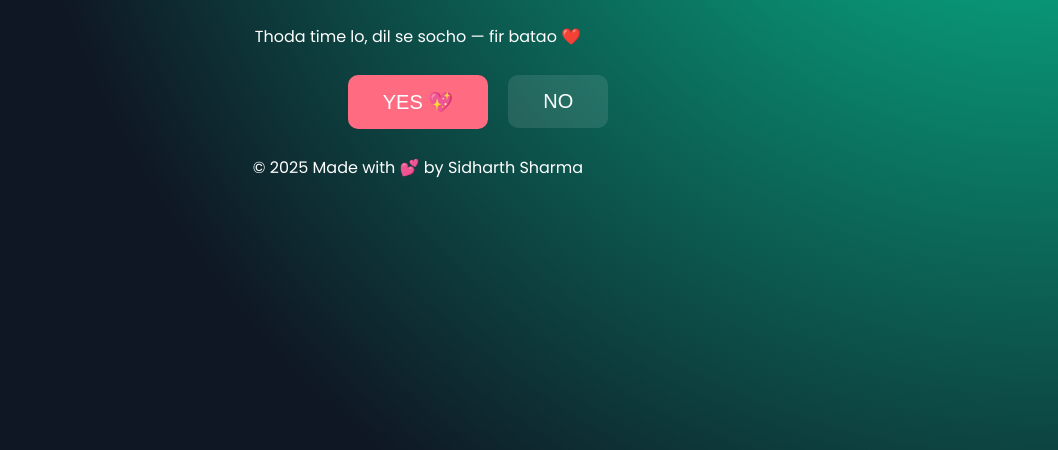
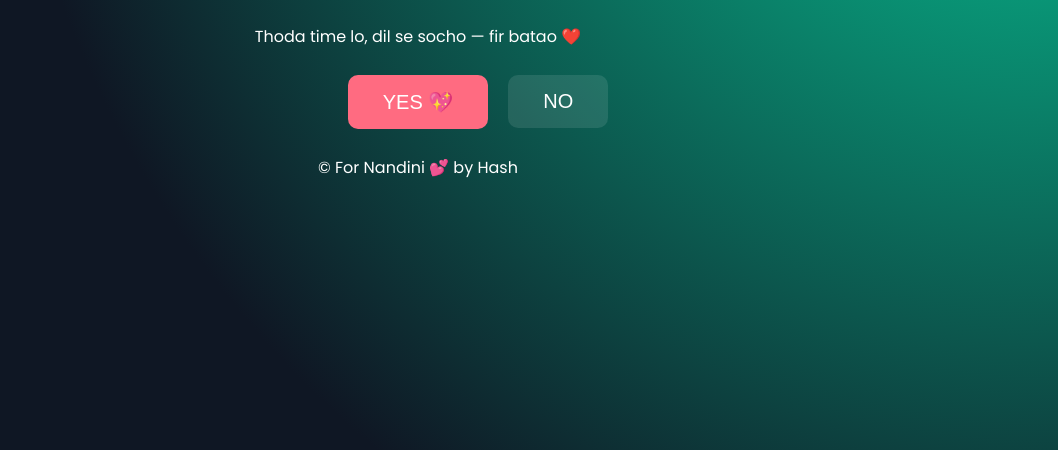
Before and after one commit to bajoriaharsh1-ops/Fool, a plain HTML site: page think-slow.html in a window 1280 px wide. Shown: the part 366-816 px from the top of the page, without its empty margins (222-1280 px from the left). Drawn offline with Linux system fonts and the light colour scheme.

Commit message:
Update think-slow.html

```diff
--- a/think-slow.html
+++ b/think-slow.html
@@ -46,7 +46,7 @@
     <button class="no" id="noBtn">NO    </button>
   </div>
  <footer>
-  <p>© 2025 Made with 💕 by Sidharth Sharma</p>
+  <p>© For Nandini 💕 by Hash</p>
 </footer>
 <script>
 const noBtn = document.getElementById("noBtn");
```
